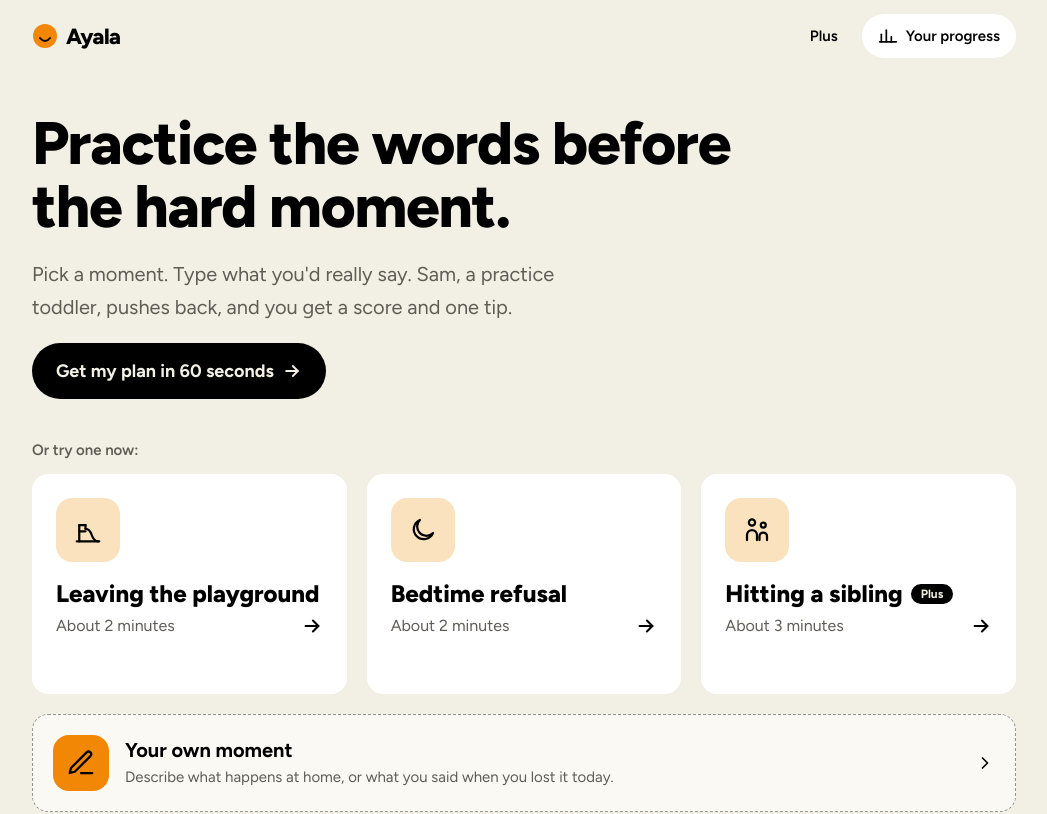
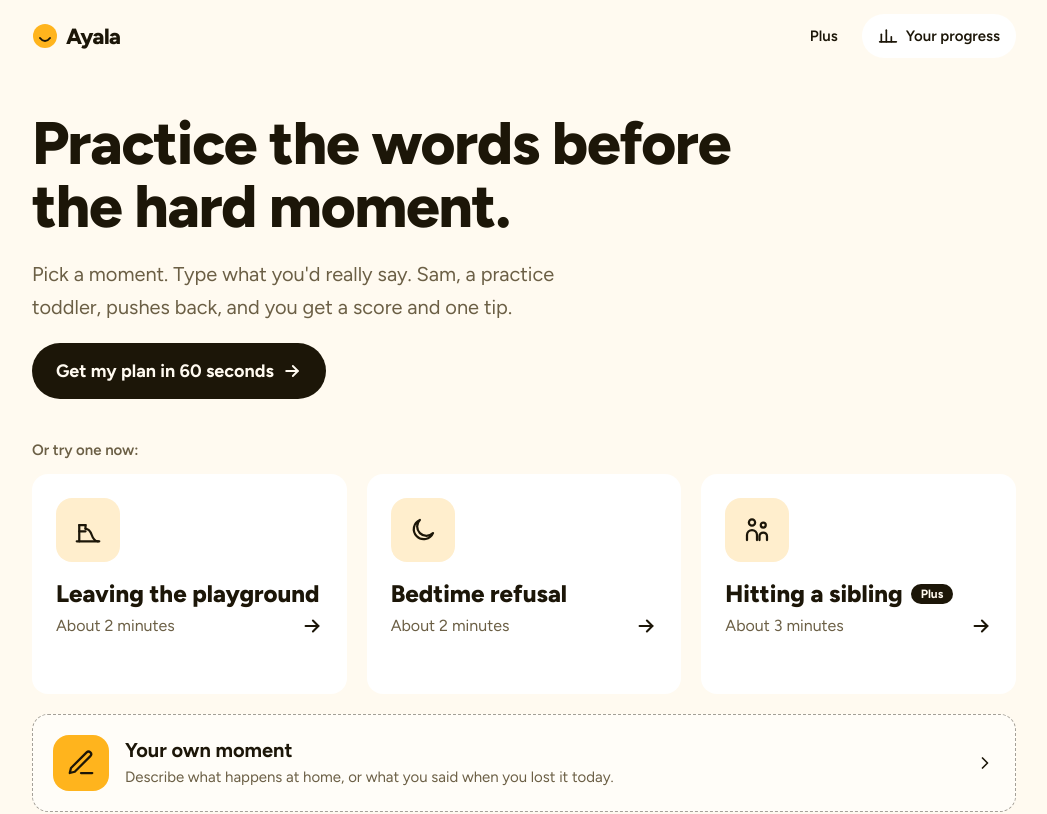
Before and after one commit to akenbay/ayala, a Next.js app: page / in a window 1280 px wide. Shown: the top 814 px of the page, without its empty margins (116-1163 px from the left). Built offline with nearby package versions, Linux system fonts and the light colour scheme.

Commit message:
amber color palette

```diff
--- a/app/globals.css
+++ b/app/globals.css
@@ -1,30 +1,33 @@
 @import "tailwindcss";
 
 /* Ayala palette (Clownfish): cream, three oranges, black. Green is functional only ("helped"). */
+/* Ayala palette (Amber): Floral White, Papaya Whip, Morning Butter, Sunflower Gold, Amber Flame.
+   Green and red stay as functional colors only ("helped" and "hurt"). */
 @theme {
-  --color-cream: #f2f0e4;
-  --color-paper: #faf9f3;
-  --color-ink: #000000;
-  --color-muted: #5e5c55;
-  --color-soft-ink: #3b3a36;
-  --color-line: #e3e0d2;
-  --color-field: #cfcbb8;
-  --color-track: #e8e5d6;
-  --color-orange: #f28705;
-  --color-deep: #f25c05;
-  --color-red: #f24405;
-  --color-peach: #fbe2bf;
-  --color-peach-soft: #fdf0dc;
+  --color-cream: #fffaf0; /* Floral White: page background */
+  --color-paper: #fffdf8;
+  --color-ink: #1c1608; /* warm near-black for text and primary buttons */
+  --color-muted: #6b5f45;
+  --color-soft-ink: #463c27;
+  --color-line: #f3e4c3;
+  --color-field: #e9d3a1;
+  --color-track: #f6ead0;
+  --color-orange: #ffb41d; /* Amber Flame: main accent */
+  --color-deep: #ffc146; /* Sunflower Gold */
+  --color-butter: #ffd581; /* Morning Butter */
+  --color-red: #e5484d;
+  --color-peach: #ffeecd; /* Papaya Whip */
+  --color-peach-soft: #fff4dc;
   /* Legacy names kept so every page reskins from one place. */
-  --color-calm: #000000;
-  --color-calm-soft: #fbe2bf;
-  --color-sun: #f28705;
-  --color-sun-soft: #fbe2bf;
+  --color-calm: #1c1608;
+  --color-calm-soft: #ffeecd;
+  --color-sun: #ffb41d;
+  --color-sun-soft: #ffeecd;
   --color-good: #1f5a37;
   --color-good-line: #2e7d4f;
-  --color-good-soft: #d9ebdf;
-  --color-bad: #a8360a;
-  --color-bad-soft: #fde6dc;
+  --color-good-soft: #dcefe2;
+  --color-bad: #b42318;
+  --color-bad-soft: #fde8e4;
   --font-sans: "Figtree", ui-sans-serif, system-ui, -apple-system, "Segoe UI", Roboto, "Helvetica Neue", Arial, sans-serif;
 }
 
@@ -43,7 +46,7 @@ button:focus-visible,
 textarea:focus-visible,
 input:focus-visible,
 summary:focus-visible {
-  outline: 3px solid var(--color-deep);
+  outline: 3px solid var(--color-ink);
   outline-offset: 2px;
 }
 
@@ -59,7 +62,7 @@ summary:focus-visible {
   @apply inline-flex min-h-11 items-center justify-center gap-2 rounded-full px-5 py-3 text-base font-bold transition active:scale-[0.98] disabled:cursor-not-allowed disabled:opacity-50;
 }
 @utility btn-primary {
-  @apply inline-flex min-h-12 items-center justify-center gap-2 rounded-full bg-ink px-6 py-3 text-base font-bold text-cream transition hover:bg-[#222] active:scale-[0.98] disabled:cursor-not-allowed disabled:opacity-40;
+  @apply inline-flex min-h-12 items-center justify-center gap-2 rounded-full bg-ink px-6 py-3 text-base font-bold text-cream transition hover:bg-[#3a2f17] active:scale-[0.98] disabled:cursor-not-allowed disabled:opacity-40;
 }
 @utility btn-orange {
   @apply inline-flex min-h-11 items-center justify-center gap-2 rounded-full bg-orange px-5 py-2.5 text-[15px] font-bold text-ink transition hover:brightness-95 active:scale-[0.98] disabled:opacity-50;
@@ -93,7 +96,7 @@ button.mark-bad {
 }
 button.mark-good[aria-pressed="true"],
 button.mark-bad[aria-pressed="true"] {
-  box-shadow: 0 0 0 2px #000;
+  box-shadow: 0 0 0 2px var(--color-ink);
 }
 
 @keyframes ayala-dot {
--- a/app/layout.tsx
+++ b/app/layout.tsx
@@ -8,7 +8,7 @@ export const metadata: Metadata = {
     "Parenting advice is easy to read. Practice what to say before the hardest five minutes of your day.",
 };
 
-export const viewport: Viewport = { width: "device-width", initialScale: 1, themeColor: "#F2F0E4" };
+export const viewport: Viewport = { width: "device-width", initialScale: 1, themeColor: "#FFFAF0" };
 
 export default function RootLayout({ children }: Readonly<{ children: React.ReactNode }>) {
   return (
--- a/app/moment/page.tsx
+++ b/app/moment/page.tsx
@@ -103,7 +103,7 @@ export default function MomentPage() {
             setError("");
           }}
           placeholder={EXAMPLES[0]}
-          className="resize-none rounded-2xl border-[1.5px] border-field bg-white px-4 py-3 text-[17px] leading-snug outline-none placeholder:text-[#6B6960] focus:border-ink"
+          className="resize-none rounded-2xl border-[1.5px] border-field bg-white px-4 py-3 text-[17px] leading-snug outline-none placeholder:text-muted focus:border-ink"
         />
         <div className="flex flex-wrap gap-2">
           {EXAMPLES.slice(1).map((ex) => (
@@ -127,7 +127,7 @@ export default function MomentPage() {
             maxLength={MAX_CHARS}
             onChange={(e) => setSaid(e.target.value)}
             placeholder="I yelled: That's it, no TV ever again!"
-            className="resize-none rounded-2xl border-[1.5px] border-field bg-white px-4 py-3 text-[17px] leading-snug outline-none placeholder:text-[#6B6960] focus:border-ink"
+            className="resize-none rounded-2xl border-[1.5px] border-field bg-white px-4 py-3 text-[17px] leading-snug outline-none placeholder:text-muted focus:border-ink"
           />
         </div>
       )}
--- a/app/page.tsx
+++ b/app/page.tsx
@@ -60,7 +60,7 @@ export default function Home() {
               key={s.id}
               type="button"
               onClick={() => start(s.id)}
-              className="flex min-h-[92px] items-center gap-4 rounded-2xl bg-white p-4 pl-[18px] text-left transition hover:shadow-[0_0_0_2px_#000] sm:min-h-[220px] sm:flex-col sm:items-start sm:p-6"
+              className="flex min-h-[92px] items-center gap-4 rounded-2xl bg-white p-4 pl-[18px] text-left transition hover:shadow-[0_0_0_2px_#1C1608] sm:min-h-[220px] sm:flex-col sm:items-start sm:p-6"
             >
               <span className="flex h-14 w-14 shrink-0 items-center justify-center rounded-2xl bg-peach sm:h-16 sm:w-16">
                 <ScenarioIcon id={s.id} />
--- a/app/practice/page.tsx
+++ b/app/practice/page.tsx
@@ -727,7 +727,7 @@ function Chat(props: {
                   }
                 }}
                 placeholder={busy === "child" ? "Wait for Sam…" : parentTurns === 0 ? "What would you say?" : "What do you say next?"}
-                className="max-h-32 min-h-[52px] flex-1 resize-none rounded-2xl border-[1.5px] border-field bg-cream px-3.5 py-3 text-[17px] leading-snug outline-none placeholder:text-[#6B6960] focus:border-ink disabled:border-line disabled:bg-[#F7F6EE]"
+                className="max-h-32 min-h-[52px] flex-1 resize-none rounded-2xl border-[1.5px] border-field bg-cream px-3.5 py-3 text-[17px] leading-snug outline-none placeholder:text-muted focus:border-ink disabled:border-line disabled:bg-peach-soft"
               />
               {voice.supported && (
                 <button
@@ -816,7 +816,7 @@ function YourWords({ turn }: { turn: Turn }) {
         <Highlighted text={turn.parent} checks={turn.card.checks} picked={picked} onPick={(i) => setPicked(i)} />
       </p>
       {m && (
-        <div aria-live="polite" className={`flex items-start gap-2.5 rounded-xl px-3.5 py-3 ${m.good ? "bg-[#E6F1EA]" : "bg-bad-soft"}`}>
+        <div aria-live="polite" className={`flex items-start gap-2.5 rounded-xl px-3.5 py-3 ${m.good ? "bg-good-soft" : "bg-bad-soft"}`}>
           <span aria-hidden className={`mt-1.5 h-2.5 w-2.5 shrink-0 rounded-full ${m.good ? "bg-good-line" : "bg-red"}`} />
           <p className="text-base leading-snug">
             <b>{m.good ? "Helped." : "Hurt."}</b> {m.check.explanation}
--- a/app/pricing/page.tsx
+++ b/app/pricing/page.tsx
@@ -92,7 +92,7 @@ export default function PricingPage() {
         </p>
       )}
 
-      <div className="card shadow-[inset_0_0_0_2px_#000]">
+      <div className="card shadow-[inset_0_0_0_2px_#1C1608]">
         <fieldset>
           <legend className="text-sm font-semibold text-muted">Choose your plan</legend>
           <div className="mt-2 grid gap-2.5">
@@ -102,7 +102,7 @@ export default function PricingPage() {
               return (
                 <label
                   key={id}
-                  className={`relative flex cursor-pointer items-center gap-3 rounded-2xl border-[1.5px] px-4 py-3.5 ${on ? "border-ink bg-white shadow-[0_0_0_1px_#000]" : "border-field bg-cream"}`}
+                  className={`relative flex cursor-pointer items-center gap-3 rounded-2xl border-[1.5px] px-4 py-3.5 ${on ? "border-ink bg-white shadow-[0_0_0_1px_#1C1608]" : "border-field bg-cream"}`}
                 >
                   <input type="radio" name="plan" value={id} checked={on} onChange={() => setPlan(id)} className="h-5 w-5 accent-black" />
                   <span className="flex-1">
--- a/app/progress/page.tsx
+++ b/app/progress/page.tsx
@@ -22,7 +22,7 @@ function Sparkline({ values }: { values: number[] }) {
       <polyline
         points={pts.map((p) => p.join(",")).join(" ")}
         fill="none"
-        stroke="#000"
+        stroke="#1C1608"
         strokeWidth={2.5}
         strokeLinecap="round"
         strokeLinejoin="round"
@@ -238,8 +238,8 @@ export default function ProgressPage() {
                   <span className="font-extrabold">{DIMENSION_LABELS[d]}</span>
                   <span className="rounded-full bg-ink px-2.5 py-0.5 text-[13px] font-extrabold text-cream">Practice next</span>
                 </div>
-                <div role="img" aria-label={`${DIMENSION_LABELS[d]} ${avg} of 100, your weakest skill`} className="h-2 rounded-full bg-[#F2E0C4]">
-                  <div className="h-2 rounded-full bg-deep" style={{ width: `${avg}%` }} />
+                <div role="img" aria-label={`${DIMENSION_LABELS[d]} ${avg} of 100, your weakest skill`} className="h-2 rounded-full bg-butter/50">
+                  <div className="h-2 rounded-full bg-orange" style={{ width: `${avg}%` }} />
                 </div>
                 <span className="text-[15px] text-soft-ink">{FOCUS_TIPS[d]}</span>
               </li>
--- a/app/start/page.tsx
+++ b/app/start/page.tsx
@@ -143,7 +143,7 @@ export default function StartPage() {
   if (i === 3 && !sawBreak)
     return (
       <div className="mx-auto flex max-w-xl flex-col gap-5 py-10 text-center">
-        <p className="text-[64px] font-extrabold leading-none tracking-[-0.03em] text-deep">83.7%</p>
+        <p className="text-[64px] font-extrabold leading-none tracking-[-0.03em] text-ink">83.7%</p>
         <h1 className="text-[26px] font-extrabold leading-tight">of preschoolers have tantrums at least sometimes.</h1>
         <p className="text-[17px] text-soft-ink">
           You&apos;re not doing it wrong. Toddlers test limits, and the words you use in that moment can be learned like any skill.
@@ -271,7 +271,7 @@ export default function StartPage() {
                 isMulti ? setMulti((m) => (m.includes(String(o.value)) ? m.filter((x) => x !== o.value) : [...m, String(o.value)])) : pick(o.value)
               }
               className={`flex min-h-14 items-center justify-between rounded-2xl px-5 text-left text-[17px] font-semibold transition ${
-                on ? "bg-ink text-cream" : "bg-white hover:shadow-[0_0_0_2px_#000]"
+                on ? "bg-ink text-cream" : "bg-white hover:shadow-[0_0_0_2px_#1C1608]"
               }`}
             >
               {o.label}
--- a/components/PlanPicker.tsx
+++ b/components/PlanPicker.tsx
@@ -51,7 +51,7 @@ export function PlanPicker({ onUnlocked }: { onUnlocked?: () => void }) {
         return (
           <label
             key={id}
-            className={`flex cursor-pointer items-center gap-3 rounded-2xl border-[1.5px] px-4 py-3.5 ${on ? "border-ink bg-white shadow-[0_0_0_1px_#000]" : "border-field bg-cream"}`}
+            className={`flex cursor-pointer items-center gap-3 rounded-2xl border-[1.5px] px-4 py-3.5 ${on ? "border-ink bg-white shadow-[0_0_0_1px_#1C1608]" : "border-field bg-cream"}`}
           >
             <input type="radio" name="paywall-plan" value={id} checked={on} onChange={() => setPlan(id)} className="h-5 w-5 accent-black" />
             <span className="flex-1">
--- a/components/icons.tsx
+++ b/components/icons.tsx
@@ -23,8 +23,8 @@ function Svg({ size = 20, className, stroke = "currentColor", width = 2, childre
 
 export const Logo = ({ size = 26 }: { size?: number }) => (
   <svg width={size} height={size} viewBox="0 0 26 26" aria-hidden="true">
-    <circle cx="13" cy="13" r="12" fill="#F28705" />
-    <path d="M8 15c1.5 2 3 3 5 3s3.5-1 5-3" fill="none" stroke="#000" strokeWidth="2" strokeLinecap="round" />
+    <circle cx="13" cy="13" r="12" fill="#FFB41D" />
+    <path d="M8 15c1.5 2 3 3 5 3s3.5-1 5-3" fill="none" stroke="#1C1608" strokeWidth="2" strokeLinecap="round" />
   </svg>
 );
 
```
Also changed, not shown: components/ui.tsx (+4 -4 lines).
